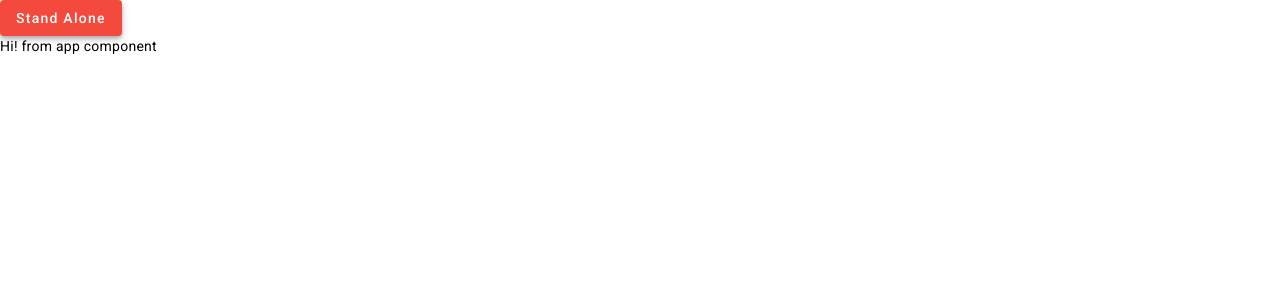
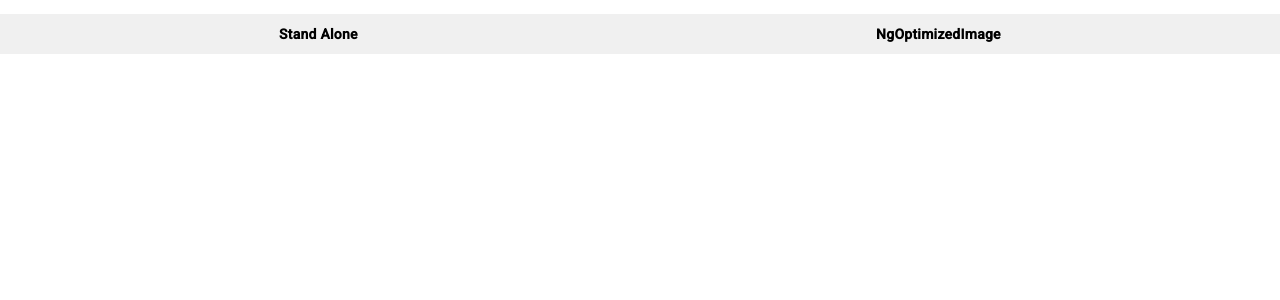
Before and after one commit to Bayzed-Meer/Angular-Version-15-to-17-New-Features, an Angular app: page / in a window 1280 px wide. Shown: the top 300 px of the page. Built offline with nearby package versions, Linux system fonts and the light colour scheme.

Commit message:
ngOptimizedImage implemented

```diff
--- /dev/null
+++ b/src/app/angular-15/ng-optimized-image/ng-optimized-image.component.html
@@ -0,0 +1,3 @@
+<div class="ngimage">
+    <img [ngSrc]="image" fill >
+</div>
--- /dev/null
+++ b/src/app/angular-15/ng-optimized-image/ng-optimized-image.component.scss
@@ -0,0 +1,5 @@
+.ngimage{
+    position: relative;
+    height: 200px;
+    width: 400px;
+}
--- /dev/null
+++ b/src/app/angular-15/ng-optimized-image/ng-optimized-image.component.ts
@@ -0,0 +1,14 @@
+import { NgOptimizedImage } from '@angular/common';
+import { Component } from '@angular/core';
+
+@Component({
+  selector: 'app-ng-optimized-image',
+  standalone: true,
+  imports: [NgOptimizedImage],
+  templateUrl: './ng-optimized-image.component.html',
+  styleUrl: './ng-optimized-image.component.scss'
+})
+export class NgOptimizedImageComponent {
+  image:string = 'https://th.bing.com/th/id/OIP.XvScO1EgPiwghgX3Umh-CwHaE6?w=257&h=180&c=7&r=0&o=5&dpr=1.3&pid=1.7';
+
+}
--- a/src/app/angular-15/stand-alone/stand-alone.component.ts
+++ b/src/app/angular-15/stand-alone/stand-alone.component.ts
@@ -1,6 +1,5 @@
 import { Component } from '@angular/core';
 import { MatButtonModule } from '@angular/material/button';
-
 
 @Component({
   selector: 'app-stand-alone',
--- a/src/app/app.component.html
+++ b/src/app/app.component.html
@@ -1,3 +1,9 @@
-<button mat-raised-button routerLink="/standAlone" color="warn">Stand Alone</button>
-<p>Hi! from app component</p>
+<nav>
+    <ul>
+      <li routerLink="/standAlone">Stand Alone</li>
+      <li routerLink="/ngOptimizedImage">NgOptimizedImage</li>
+    </ul>
+  </nav>
+
+
 <router-outlet></router-outlet>
--- a/src/app/app.component.scss
+++ b/src/app/app.component.scss
@@ -0,0 +1,18 @@
+ul {
+    display: flex;
+    justify-content: space-around;
+    align-items: center;
+    padding: 0 20px;
+    background-color: #f0f0f0;
+  }
+
+  ul li {
+    list-style: none;
+    padding: 10px 15px;
+    font-weight: bold;
+    cursor: pointer;
+    transition: background-color 0.2s ease-in-out;
+  }
+  ul li:hover {
+    background-color: #e0e0e0;
+  }
--- a/src/app/app.component.ts
+++ b/src/app/app.component.ts
@@ -10,5 +10,5 @@
   styleUrl: './app.component.scss'
 })
 export class AppComponent {
-  title = 'angular-15-to-17-new-features';
+  title:string = 'angular-15-to-17-new-features';
 }
--- a/src/app/app.routes.ts
+++ b/src/app/app.routes.ts
@@ -1,5 +1,7 @@
 import { Routes } from '@angular/router';
+import { NgOptimizedImageComponent } from './angular-15/ng-optimized-image/ng-optimized-image.component';
 
 export const routes: Routes = [
-  { path: 'standAlone', loadComponent:()=> import('./angular-15/stand-alone/stand-alone.component').then(m=> m.StandAloneComponent) }
+  { path: 'standAlone', loadComponent:()=> import('./angular-15/stand-alone/stand-alone.component').then(m=> m.StandAloneComponent) },
+  {path: 'ngOptimizedImage', component: NgOptimizedImageComponent}
 ];
--- a/src/index.html
+++ b/src/index.html
@@ -8,6 +8,7 @@
   <link rel="icon" type="image/x-icon" href="favicon.ico">
   <link href="https://fonts.googleapis.com/css2?family=Roboto:wght@300;400;500&display=swap" rel="stylesheet">
   <link href="https://fonts.googleapis.com/icon?family=Material+Icons" rel="stylesheet">
+  <link rel="preconnect" href="https://th.bing.com">
 </head>
 <body class="mat-typography">
   <app-root></app-root>
```
Also changed, not shown: src/app/angular-15/stand-alone/stand-alone.component.html (line endings or trailing spaces), 1 other file (tests, documents, lock files or other folders).
